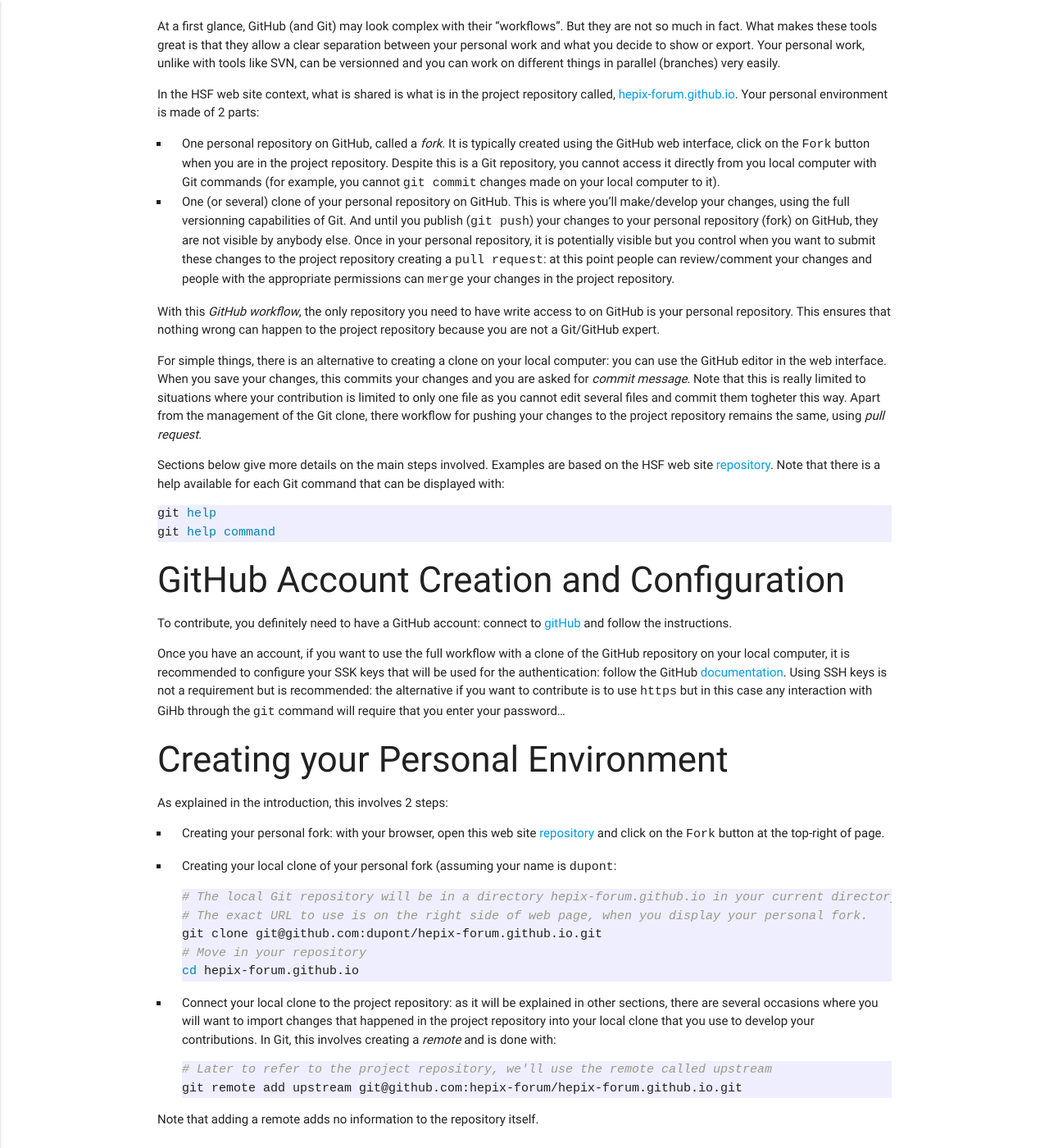
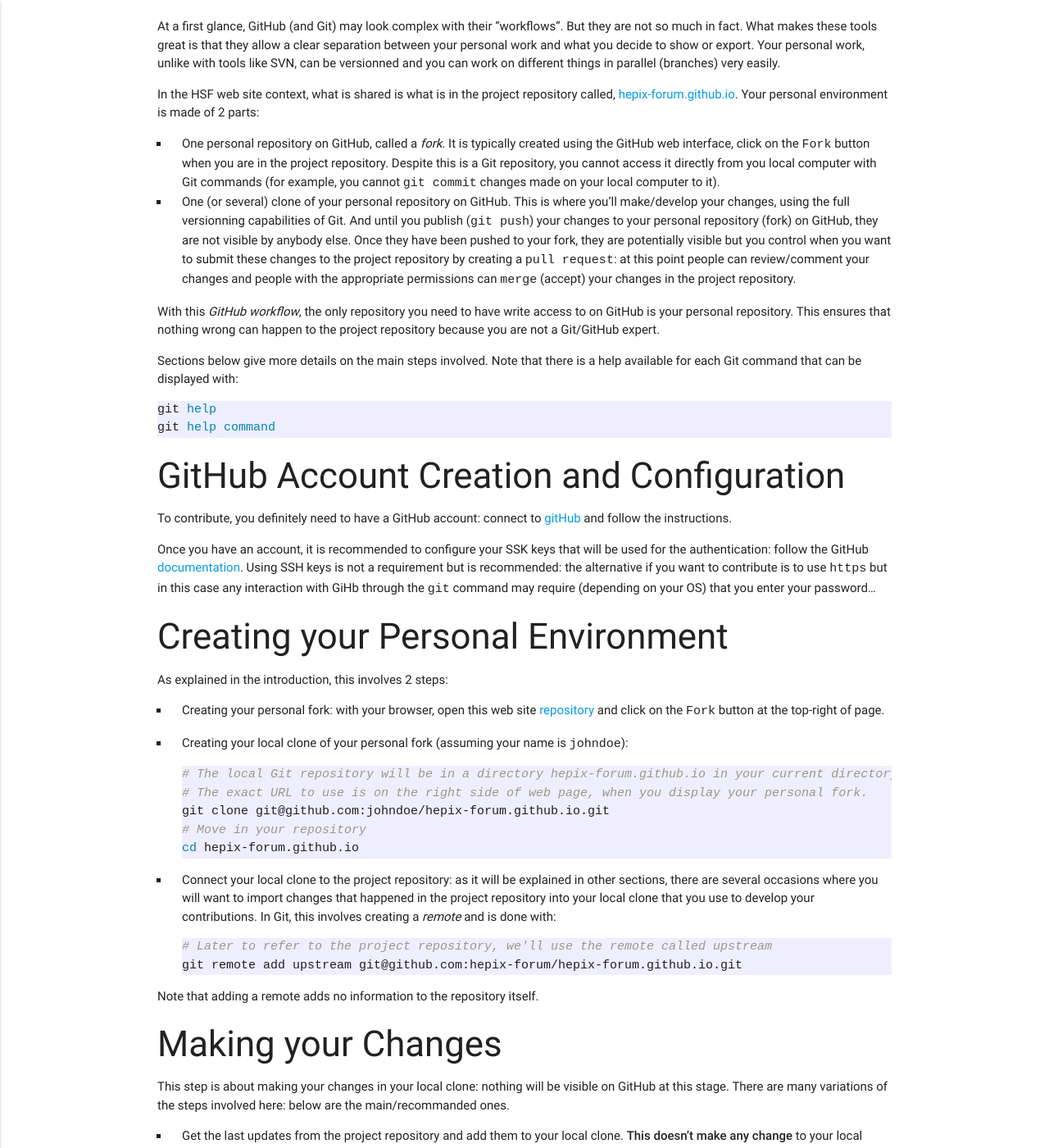
Before and after one commit to HEPiX-Forum/hepix-forum.github.io, a Jekyll site: the page built from _about/github-beginners.md, in a window 1280 px wide and 1400 px high, scrolled down 527 px. Shown: the whole window at 82% size. Built offline with Jekyll 4.4.1, drawn with Linux system fonts in a browser that asks for light colours; some of the changed text lies outside the part shown.

Commit message:
Clarify how to contribute to the web site (#28)
* Clarify how to contribute to the site

* gitignore: fix typo

````diff
--- a/_about/github-beginners.md
+++ b/_about/github-beginners.md
@@ -34,21 +34,17 @@
 in the project repository. Despite this is a Git repository, you cannot access it directly from you local computer with Git commands (for example, you
 cannot `git commit` changes made on your local computer to it).
 * One (or several) clone of your personal repository on GitHub. This is where you'll make/develop your changes, using the full versionning
-capabilities of Git. And until you publish (`git push`) your changes to your personal repository (fork) on GitHub, they are not visible by anybody
-else. Once in your personal repository, it is potentially visible but you control when you want to submit these changes to the project repository
-creating a `pull request`: at this point people can review/comment your changes and people with the appropriate permissions can `merge` your changes
-in the project repository.
+capabilities of Git. And until you publish (`git push`) your changes to your personal repository (fork) on GitHub,
+they are not visible by anybody
+else. Once they have been pushed to your fork, they are potentially visible but you control when you want to submit
+these changes to the project repository by creating a `pull request`: at this point people can review/comment your
+changes and people with the appropriate permissions can `merge` (accept) your changes in the project repository.
 
 With this *GitHub workflow*, the only repository you need to have write access to on GitHub is your personal repository. This ensures that
 nothing wrong can happen to the project repository because you are not a Git/GitHub expert.
 
-For simple things, there is an alternative to creating a clone on your local computer: you can use the GitHub editor in the web interface.
-When you save your changes, this commits your changes and you are asked for *commit message*. Note that this is really limited to situations
-where your contribution is limited to only one file as you cannot edit several files and commit them togheter this way. Apart from the management
-of the Git clone, there workflow for pushing your changes to the project repository remains the same, using *pull request*.
-
-Sections below give more details on the main steps involved. Examples are based on the HSF web site
-[repository](https://github.com/hepix-forum/hepix-forum.github.io). Note that there is a help available for each Git command that can be displayed with:
+Sections below give more details on the main steps involved. Note that there is a help available for each
+Git command that can be displayed with:
 
 ```bash
 git help
@@ -60,11 +56,11 @@
 
 To contribute, you definitely need to have a GitHub account: connect to [gitHub](http://github.com) and follow the instructions.
 
-Once you have an account, if you want to use the full workflow with a clone of the GitHub repository on your local computer, it is
+Once you have an account, it is
 recommended to configure your SSK keys that will be used for the authentication: follow the GitHub
 [documentation](https://help.github.com/articles/generating-ssh-keys/). Using SSH keys is not a requirement but is recommended: the
-alternative if you want to contribute is to use `https` but in this case any interaction with GiHb through the `git` command will require
-that you enter your password...
+alternative if you want to contribute is to use `https` but in this case any interaction with GiHb through the `git` command may require
+(depending on your OS) that you enter your password...
 
 
 ## Creating your Personal Environment
@@ -73,12 +69,12 @@
 
 * Creating your personal fork: with your browser, open this web site [repository](https://github.com/hepix-forum/hepix-forum.github.io) and
 click on the `Fork` button at the top-right of page.
-* Creating your local clone of your personal fork (assuming your name is `dupont`:
+* Creating your local clone of your personal fork (assuming your name is `johndoe`):
 
   ```bash
   # The local Git repository will be in a directory hepix-forum.github.io in your current directory.
   # The exact URL to use is on the right side of web page, when you display your personal fork.
-  git clone git@github.com:dupont/hepix-forum.github.io.git
+  git clone git@github.com:johndoe/hepix-forum.github.io.git
   # Move in your repository
   cd hepix-forum.github.io
   ```
@@ -107,8 +103,10 @@
   git fetch upstream
   ```
 
-* Create a branch for your new contribution. Unlike tools like SVN, branches are cheap, don't use space and you can have hundred of thems without
-impact on performances (existing branches can be displayed with `git branch`). Here we'll start a new branch based on the last state of the main
+* Create a branch for your new contribution (existing branches can be displayed with `git branch`). Having a large
+number of branches is not a problem, so avoid reusing existing branches, in particular if you are not a Git expert, as
+you increase the risk of a conflict.
+Here we'll start a new branch based on the last state of the main
 project branch called `master`):
 
   ```bash
@@ -116,18 +114,22 @@
   git checkout -b mydev1 upstream/master
   ```
 
-* Make your changes: create new files, modify new ones with your preferred editor.
+* Make your changes: create new files, modify existing ones with your preferred editor. For example, we add a file
+called `test`
+
+  ```bash
+  echo "Hello world" > test
+  ```
 
 * Commit your changes. Git is quite powerful to select what changes you want to make part of a commit: this allows to commit separately several
-set of changes made at the same time. For this reason, there is a command `git add` than can be used before the commit itself (`git commit`).
-Here we describe the simplest form that you can use if you want all your changes to be part of a single commit (the proposed commands given here
-are working with Git v1 and v2). When you enter the commit, you'll be asked for a message: it is important to say in a few words the reason for
-the change.
+set of changes made at the same time. For this reason, there is a command `git add` than can be used before the commit itself (`git commit`) if
+you want to add new files marked as `untracked` byt `git status`. To add all the modifications to the files
+previously managed by Git, you can use option `-a` of `git commit` insted of executing `git add` before:
 
   ```bash
-  # Add all your changes to the next commit
-  git add .
-  # -m option can be used to set the commit message rather than being asked for
+  # Add file `test` created before
+  git add test
+  # -m option can be used to set the commit message rather than being asked for, else an editor is open to enter it
   git commit
   ```
 
````
Also changed, not shown: other parts of _about/github-beginners.md (+1 -1 lines), _about/how_to_contribute.md (+12 -3 lines), 1 other file.
